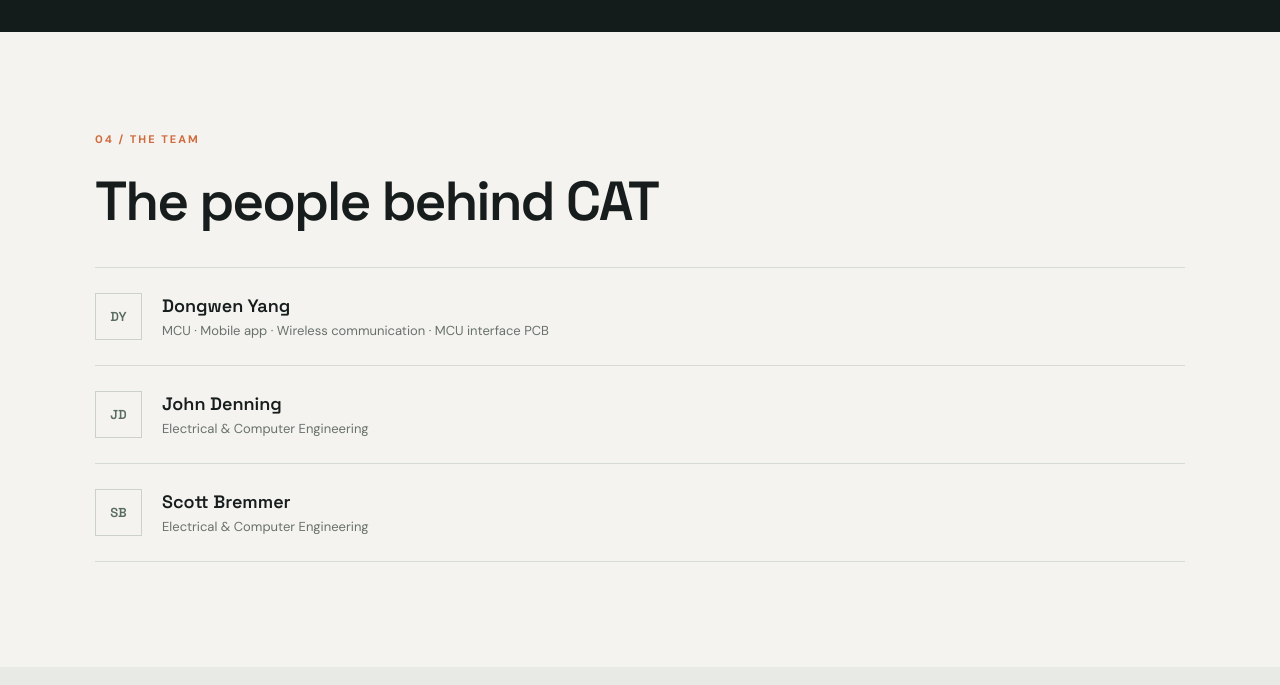
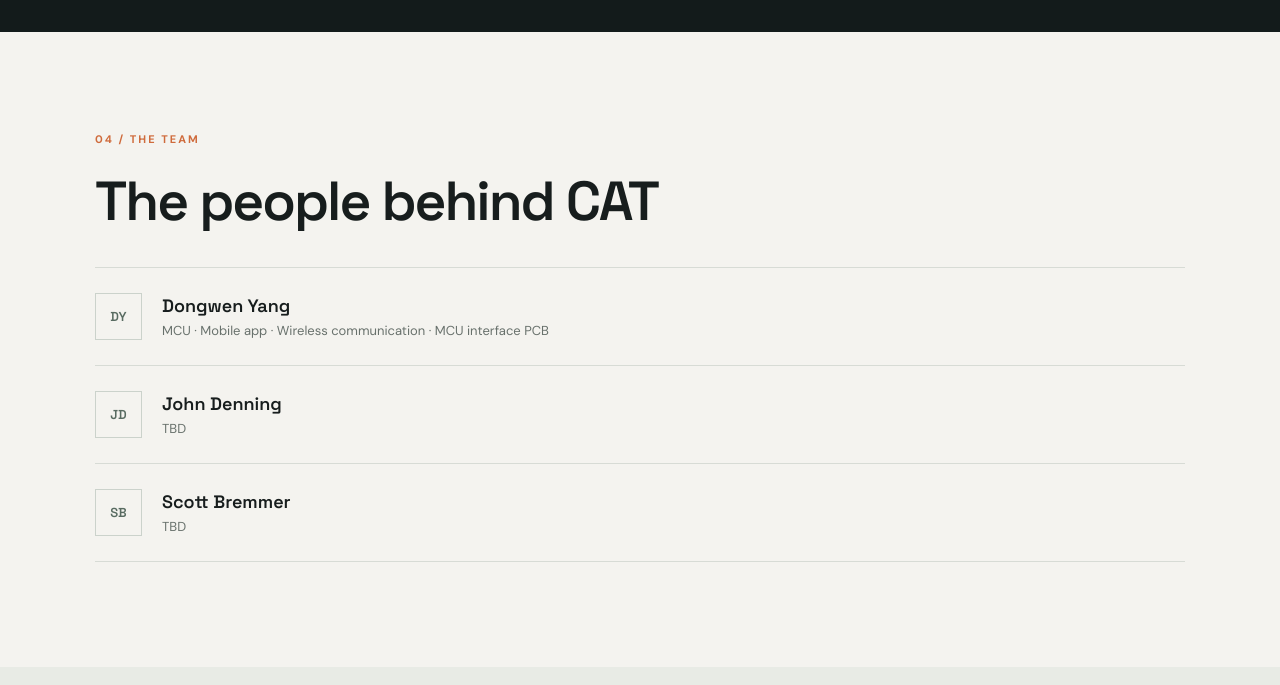
Before and after one commit to arraggon/CAT_capstone, a plain HTML site: page website/index.html in a window 1280 px wide. Shown: the part 2449-3134 px from the top of the page. Drawn offline with Linux system fonts and the light colour scheme.

Commit message:
Fix HTML formatting and update team member roles

```diff
--- a/website/index.html
+++ b/website/index.html
@@ -73,8 +73,8 @@
       <h2>The people behind CAT</h2>
       <div class="team-list">
         <div class="team-member"><span class="initial">DY</span><div><h3>Dongwen Yang</h3><p>MCU · Mobile app · Wireless communication · MCU interface PCB</p></div></div>
-        <div class="team-member"><span class="initial">JD</span><div><h3>John Denning</h3><p>Electrical & Computer Engineering</p></div></div>
-        <div class="team-member"><span class="initial">SB</span><div><h3>Scott Bremmer</h3><p>Electrical & Computer Engineering</p></div></div>
+        <div class="team-member"><span class="initial">JD</span><div><h3>John Denning</h3><p>TBD</p></div></div>
+        <div class="team-member"><span class="initial">SB</span><div><h3>Scott Bremmer</h3><p>TBD</p></div></div>
       </div>
     </section>
   </main>
```
